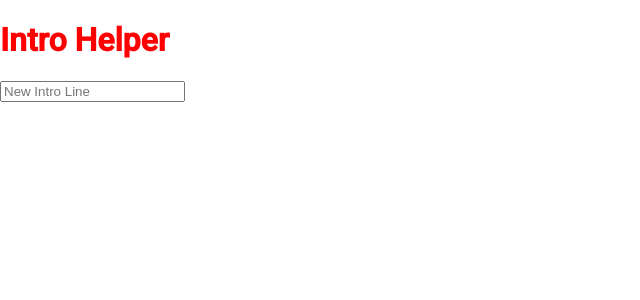
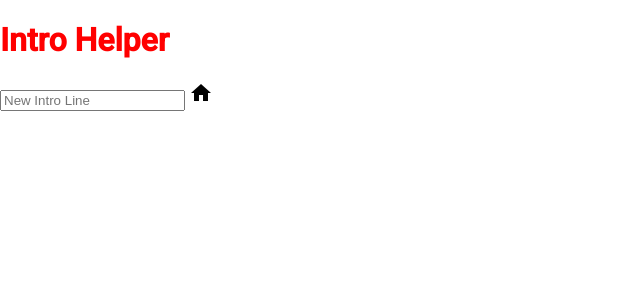
Before and after one commit to mkane827/intro-helper, an Angular app: page / in a window 1280 px wide. Shown: the top 300 px of the page, without its empty margins (0-640 px from the left). Built offline with nearby package versions, Linux system fonts and the light colour scheme.

Commit message:
adding icons

```diff
--- a/src/app/app.component.html
+++ b/src/app/app.component.html
@@ -1,3 +1,5 @@
 <h1 class="title">{{title}}</h1>
 <input type="text" placeholder="New Intro Line" [(ngModel)]="newItem">
 {{newItem}}
+
+<mat-icon>home</mat-icon>
--- a/src/app/app.module.ts
+++ b/src/app/app.module.ts
@@ -2,6 +2,7 @@ import { NgModule } from '@angular/core';
 import { BrowserModule } from '@angular/platform-browser';
 import { FormsModule } from '@angular/forms';
 import {MatInputModule} from '@angular/material/input';
+import { MatIconModule } from '@angular/material/icon';
 
 import { AppComponent } from './app.component';
 import { BrowserAnimationsModule } from '@angular/platform-browser/animations';
@@ -15,6 +16,7 @@ import { BrowserAnimationsModule } from '@angular/platform-browser/animations';
     BrowserAnimationsModule,
     FormsModule,
     MatInputModule,
+    MatIconModule
   ],
   providers: [],
   bootstrap: [AppComponent]
```
